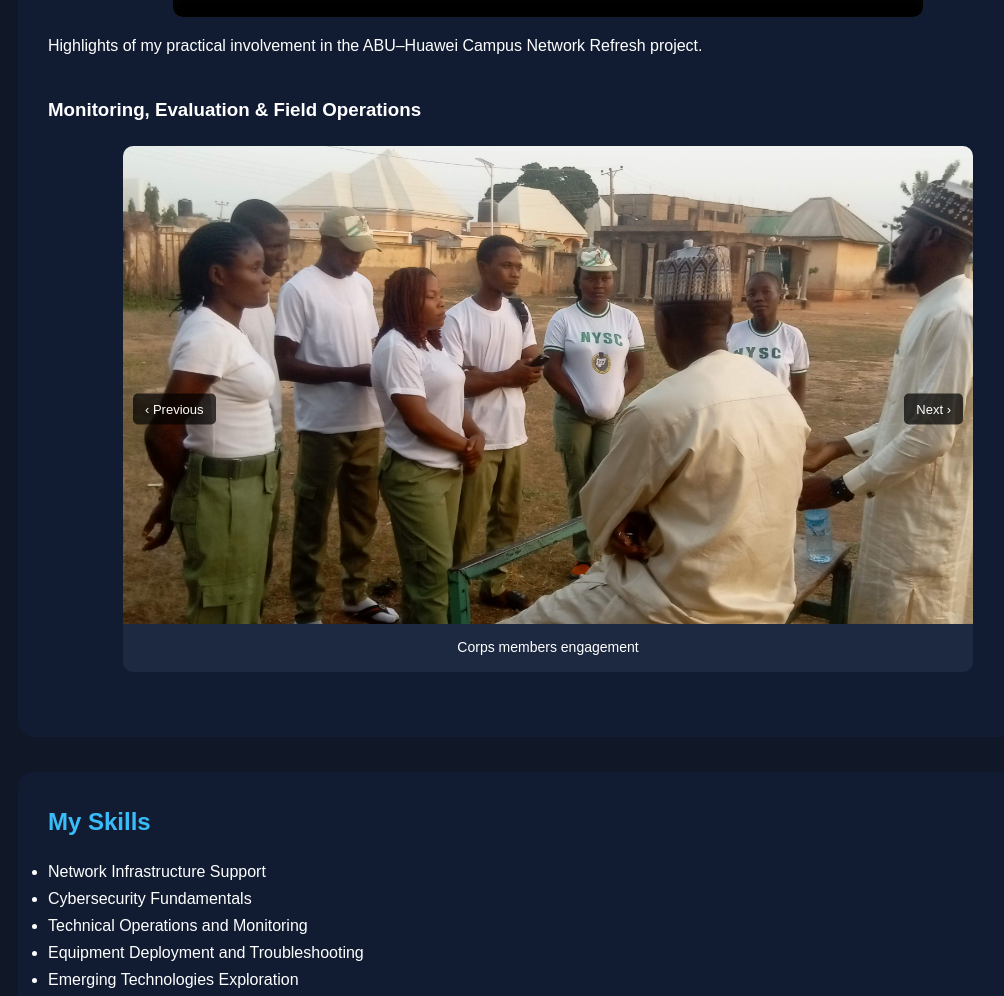
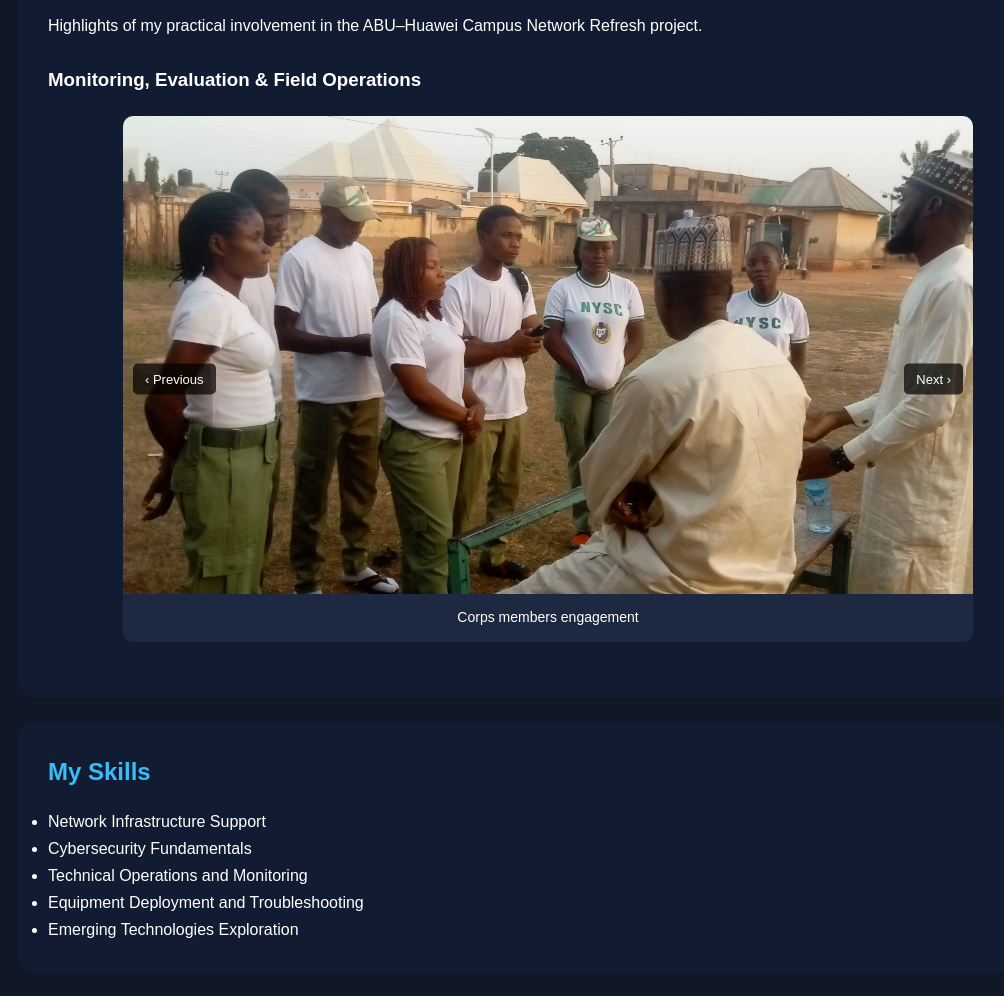
Before and after one commit to A-A-Gozan/personal-portfolio-website, a plain HTML site: page HTML Pages/index.html in a window 1280 px wide. Shown: the part 2014-3010 px from the top of the page, without its empty margins (92-1096 px from the left). Drawn offline with Linux system fonts and the light colour scheme; grey boxes are pictures that could not be loaded.

Commit message:
Update style.css

```diff
--- a/CSS Files/style.css
+++ b/CSS Files/style.css
@@ -120,12 +120,12 @@ section h2 {
 
 #field-experience {
     max-width: 1100px;
-    margin: 35px auto 0;
+    margin: 25px auto 0;
 }
 
 .media-category {
-    margin-bottom: 35px;
-    margin-top: 35px;
+    margin-bottom: 25px;
+    margin-top: 25px;
 }
 
 .media-category video {
@@ -318,5 +318,5 @@ footer {
     }
 }
 #skills {
-    margin-top: 35px;
+    margin-top: 25px;
 }
```
